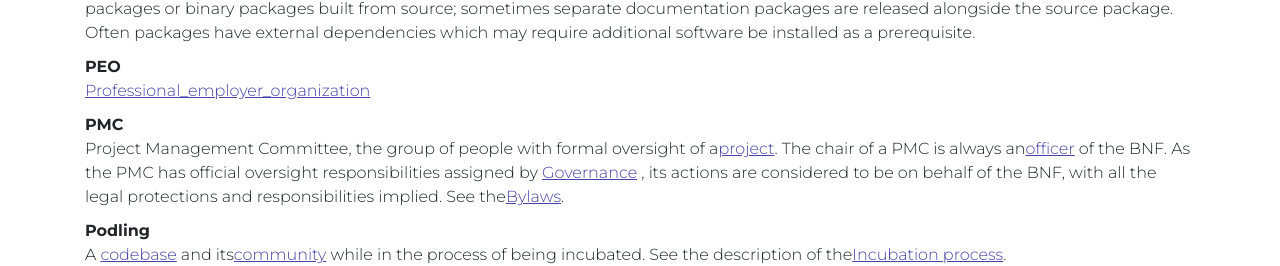
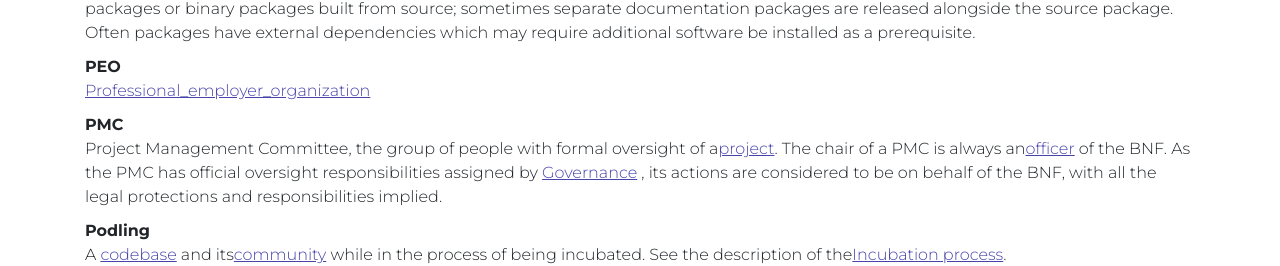
Before and after one commit to etenlab/bnf-website, a React (Create React App) app: page /gloassary in a window 1280 px wide. Shown: the part 3634-3900 px from the top of the page. Built offline with nearby package versions, Linux system fonts and the light colour scheme.

Commit message:
remove links to bylaws as they are currently unwritten

```diff
--- a/src/pages/learn/GlossaryPage.tsx
+++ b/src/pages/learn/GlossaryPage.tsx
@@ -397,8 +397,7 @@ function GlossaryPage() {
                         <a href='#Officer'>officer</a> of the BNF. As the PMC has official oversight
                         responsibilities assigned by <a href='#Governance'>Governance</a> , its
                         actions are considered to be on behalf of the BNF, with all the legal
-                        protections and responsibilities implied. See the
-                        <a href='bylaws.html#6.3'>Bylaws</a>.
+                        protections and responsibilities implied.
                     </p>
                 </dd>
                 <dt id='Podling'>Podling</dt>
--- a/src/pages/learn/HowTheBNFWorksPage.tsx
+++ b/src/pages/learn/HowTheBNFWorksPage.tsx
@@ -137,7 +137,7 @@ function HowTheBNFWorksPage() {
                 PMC itself. See further discussion about the role of the PMC chair and why chairs
                 are officers.
             </p>
-            <p>The BNF Bylaws (section 6.3) define a PMC and the position of chair.</p>
+            <p>The BNF Bylaws define a PMC and the position of chair.</p>
             <p>
                 The role of the PMC from a Foundation perspective is oversight. The main role of the
                 PMC is not code and not coding, but to ensure that its community addresses all legal
```
